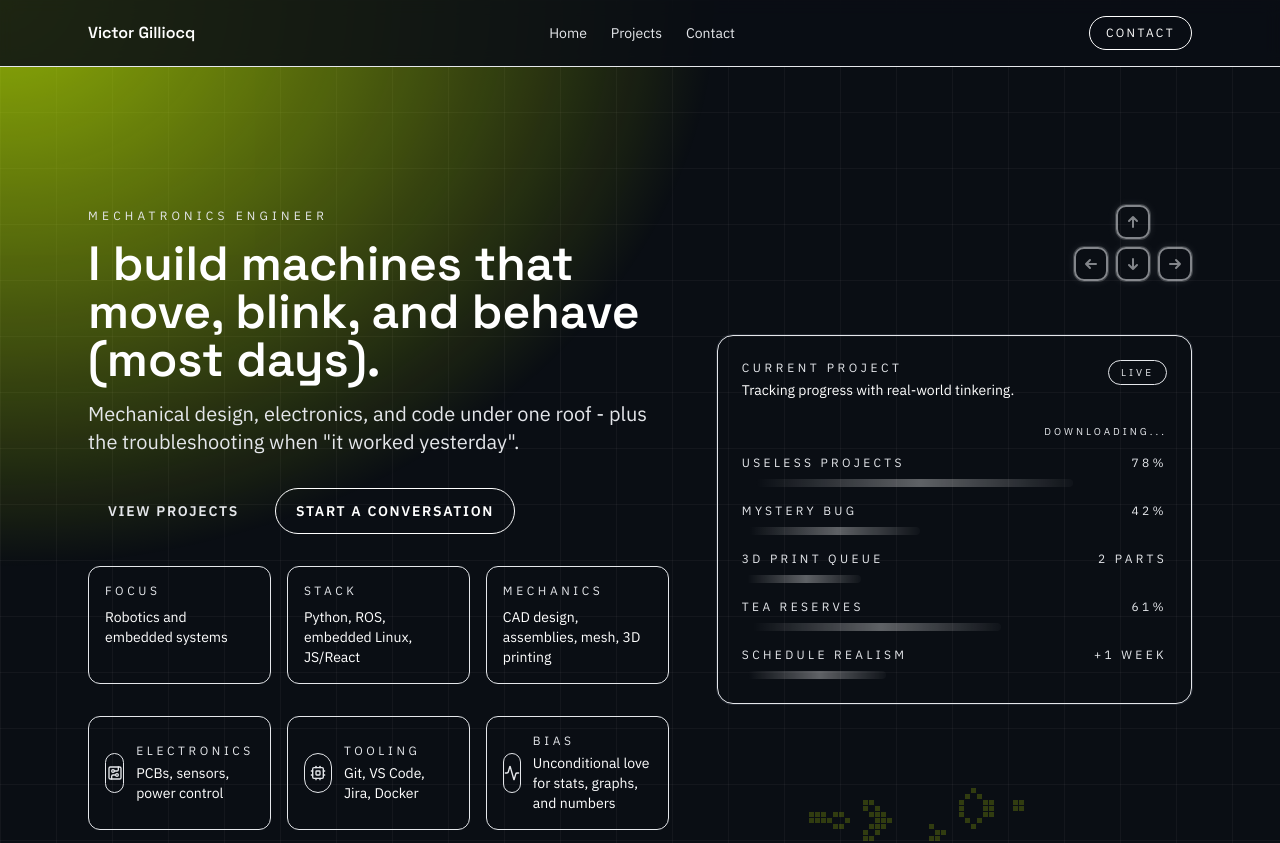
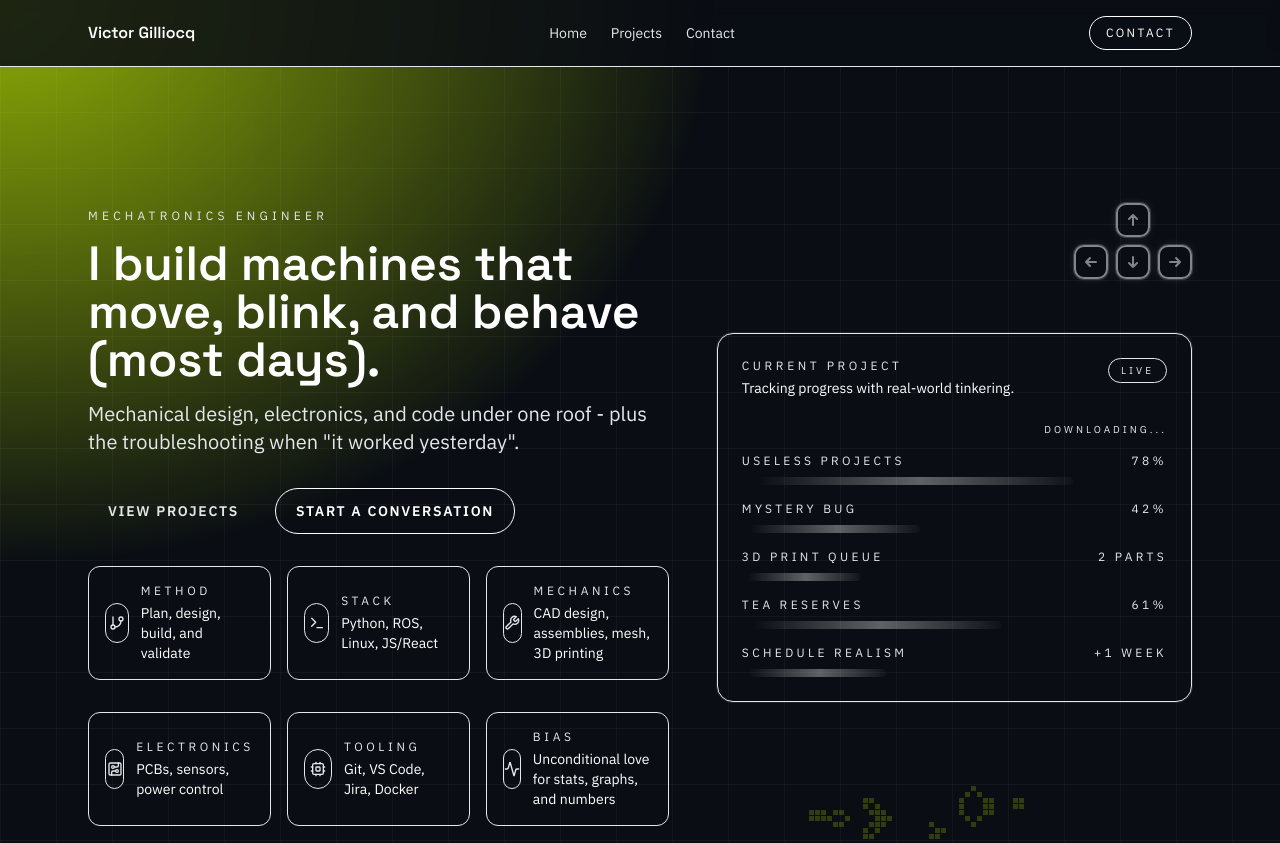
Before and after one commit to Victorgi15/Portfolio, a React (Vite) app: page / in a window 1280 px wide. Shown: the top 843 px of the page. Built offline with nearby package versions, Linux system fonts and the light colour scheme.

Commit message:
Add icons to hero tiles

```diff
--- a/src/components/sections/Hero.jsx
+++ b/src/components/sections/Hero.jsx
@@ -65,18 +65,29 @@ const Hero = ({ data }) => {
               ))}
             </div>
             <div className="grid gap-4 sm:grid-cols-3">
-              {data.quickFacts.map((fact) => (
+              {data.quickFacts.map((fact) => {
+                const Icon = fact.icon;
+
+                return (
                   <div
                     key={fact.label}
                     data-stick-platform="true"
-                  className="rounded-xl border border-[color:var(--color-border)] bg-[color:var(--color-panel)] p-4"
+                    className="flex items-center gap-3 rounded-xl border border-[color:var(--color-border)] bg-[color:var(--color-panel)] p-4"
                   >
+                    {Icon ? (
+                      <span className="flex h-10 w-10 items-center justify-center rounded-full border border-[color:var(--color-border)] bg-[color:var(--color-panel-soft)]">
+                        <Icon className="h-4 w-4 text-[color:var(--color-accent-2)]" />
+                      </span>
+                    ) : null}
+                    <div>
                       <p className="text-xs uppercase tracking-[0.3em] text-[color:var(--color-muted)]">
                         {fact.label}
                       </p>
-                  <p className="mt-2 text-sm text-white">{fact.value}</p>
+                      <p className="mt-1 text-sm text-white">{fact.value}</p>
                     </div>
-              ))}
+                  </div>
+                );
+              })}
             </div>
             {data.toolbox && data.toolbox.length ? (
               <div className="grid gap-4 sm:grid-cols-3">
--- a/src/data/hero.json
+++ b/src/data/hero.json
@@ -7,9 +7,9 @@
     { "label": "Start a conversation", "href": "#contact", "variant": "ghost" }
   ],
   "quickFacts": [
-    { "label": "Focus", "value": "Robotics and embedded systems" },
-    { "label": "Stack", "value": "Python, ROS, embedded Linux, JS/React" },
-    { "label": "Mechanics", "value": "CAD design, assemblies, mesh, 3D printing" }
+    { "label": "Method", "value": "Plan, design, build, and validate", "icon": "GitBranch" },
+    { "label": "Stack", "value": "Python, ROS, Linux, JS/React", "icon": "Terminal" },
+    { "label": "Mechanics", "value": "CAD design, assemblies, mesh, 3D printing", "icon": "Wrench" }
   ],
   "toolbox": [
     { "label": "Electronics", "detail": "PCBs, sensors, power control", "icon": "CircuitBoard" },
--- a/src/data/portfolioData.js
+++ b/src/data/portfolioData.js
@@ -4,11 +4,13 @@ import {
   CircuitBoard,
   Cpu,
   Gauge,
+  GitBranch,
   Github,
   Linkedin,
   Mail,
   MapPin,
   ShieldCheck,
+  Terminal,
   Wrench,
 } from 'lucide-react';
 import spotifyExporterImage from '../assets/spotify-exporter/spotify-exporter.png';
@@ -56,7 +58,15 @@ const heroIcons = {
   Activity,
   CircuitBoard,
   Cpu,
+  GitBranch,
+  Terminal,
+  Wrench,
 };
+
+const mapHeroQuickFact = (item) => ({
+  ...item,
+  icon: heroIcons[item.icon] ?? item.icon,
+});
 
 const mapHeroToolboxItem = (item) => ({
   ...item,
@@ -109,6 +119,7 @@ export const navigation = {
 
 export const hero = {
   ...heroData,
+  quickFacts: heroData.quickFacts.map(mapHeroQuickFact),
   toolbox: heroData.toolbox.map(mapHeroToolboxItem),
   systemSnapshot: currentProjectData,
 };
```
Lines whose indentation alone changed are shown as unchanged.
